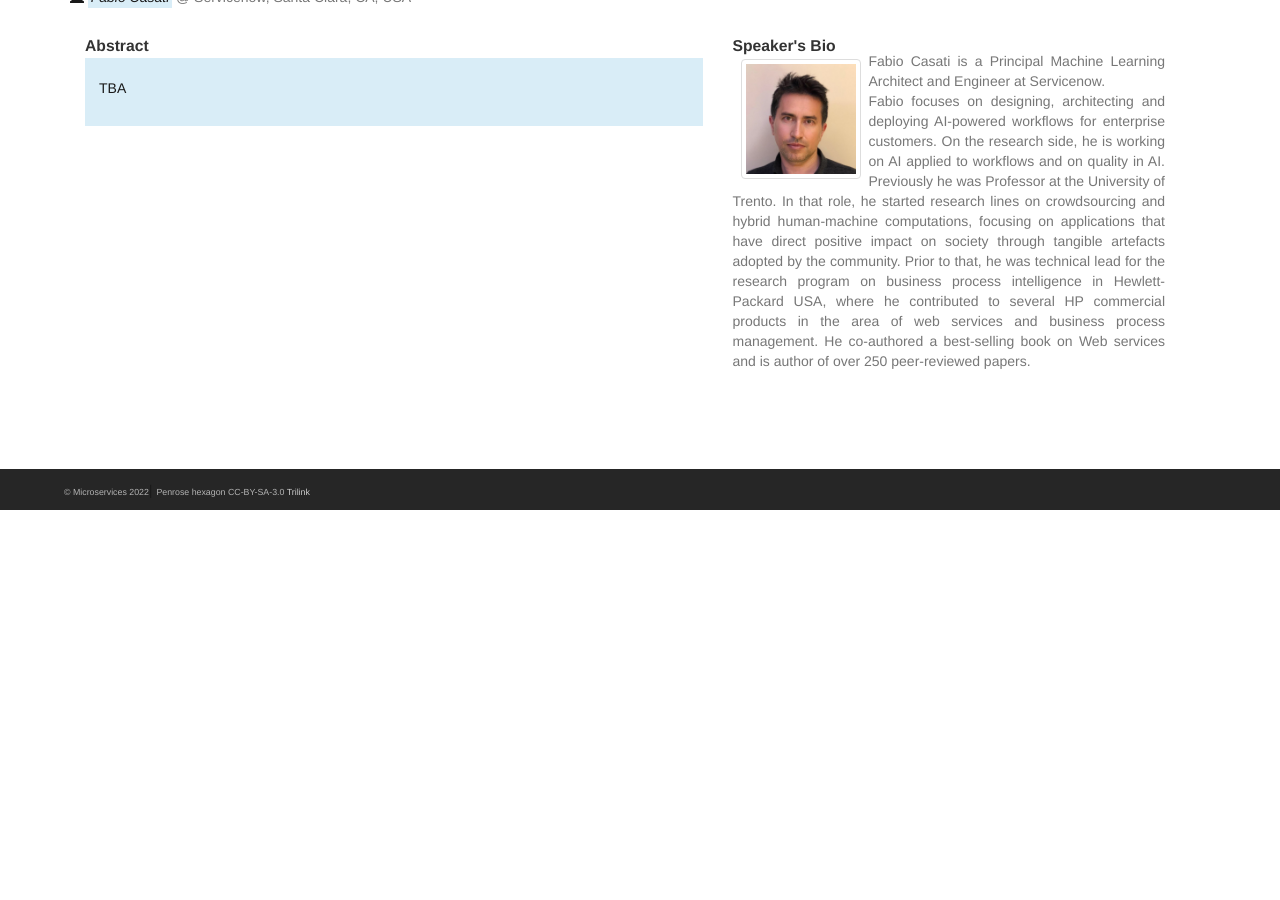
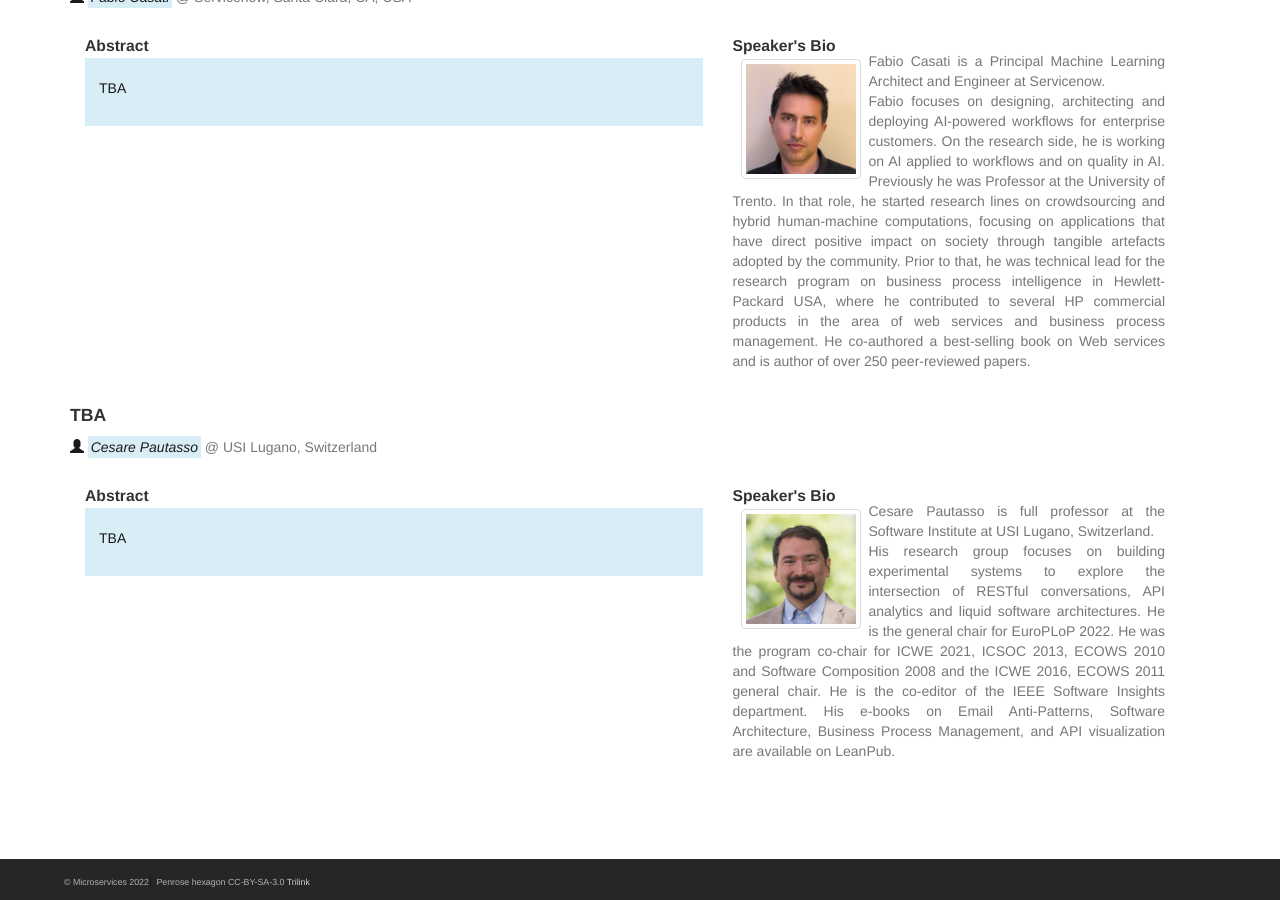
Before and after one commit to microservices-community/microservices-2022, a Jekyll site: the page built from keynotes.md, in a window 1280 px wide and 900 px high, scrolled down 1217 px. Built offline with Jekyll 4.4.1, drawn with Linux system fonts in a browser that asks for light colours; before the commit the page ends 1727 px from its top, so only the background shows below that.

Commit message:
Update keynotes.yml

```diff
--- a/_data/keynotes.yml
+++ b/_data/keynotes.yml
@@ -30,6 +30,25 @@
   abstract: |
     TBA
 
+- speaker: Cesare Pautasso
+  picture: cesare-pautasso.jpg
+  affiliation: USI Lugano, Switzerland
+  bio: |
+    Cesare Pautasso is full professor at the Software Institute at USI
+    Lugano, Switzerland.<br>
+
+    His research group focuses on building experimental systems to explore
+    the intersection of RESTful conversations, API analytics and liquid
+    software architectures. He is the general chair for EuroPLoP 2022.
+    He was the program co-chair for ICWE 2021, ICSOC 2013, ECOWS 2010 and
+    Software Composition 2008 and the ICWE 2016, ECOWS 2011 general chair.
+    He is the co-editor of the IEEE Software Insights department.
+    His e-books on Email Anti-Patterns, Software Architecture, Business
+    Process Management, and API visualization are available on LeanPub.
+  title: TBA
+  abstract: |
+    TBA
+
 # - speaker: Speaker Name
 #   picture: default.png
 #   title:  Keynote Title
```
